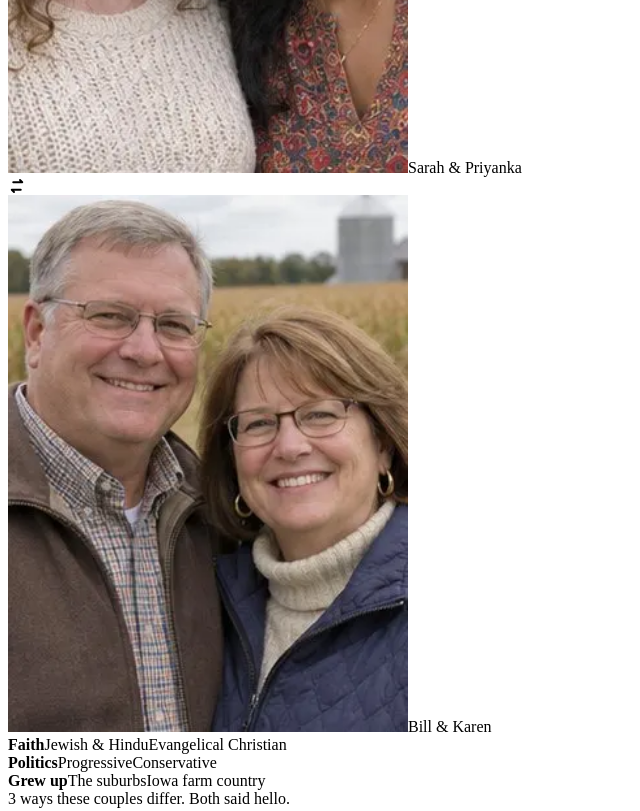
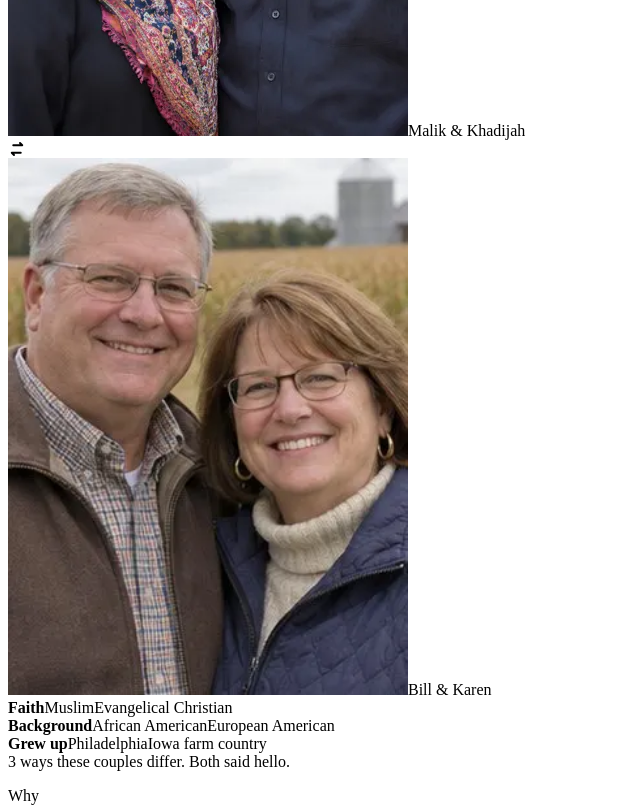
Before and after one commit to tomshubert/notlike-us, a plain HTML site: page src/pages/index.html in a window 1280 px wide. Shown: the part 500-1311 px from the top of the page, without its empty margins (0-640 px from the left). Drawn offline with Linux system fonts and the light colour scheme.

Commit message:
Lead with Malik & Khadijah and Bill & Karen
Co-Authored-By: Claude Opus 5.5 <noreply@anthropic.com>
Claude-Session: https://claude.ai/code/session_01WW95L1MysLLeqCpAW9NmUt

```diff
--- a/src/pages/index.html
+++ b/src/pages/index.html
@@ -15,14 +15,14 @@
 
     <figure class="match" style="margin:0" aria-label="Example of a notlike.us match between two couples">
       <div class="faces">
-        <div class="face"><img src="/img/p21.webp" alt="Sarah and Priyanka, a Jewish and Hindu couple" width="400" height="537"><span>Sarah &amp; Priyanka</span></div>
+        <div class="face"><img src="/img/p25.webp" alt="Malik and Khadijah, a Black Muslim couple from Philadelphia" width="400" height="500"><span>Malik &amp; Khadijah</span></div>
         <div class="swap" aria-hidden="true"><svg width="18" height="18" viewBox="0 0 24 24" fill="none" stroke="currentColor" stroke-width="2.6" stroke-linecap="round" stroke-linejoin="round"><path d="M7 7h12l-3-3M17 17H5l3 3"/></svg></div>
         <div class="face them"><img src="/img/p22.webp" alt="Bill and Karen, an evangelical couple from Iowa" width="400" height="537"><span>Bill &amp; Karen</span></div>
       </div>
       <div class="diffs">
-        <div class="diff"><b>Faith</b><span class="y">Jewish &amp; Hindu</span><span class="t">Evangelical Christian</span></div>
-        <div class="diff"><b>Politics</b><span class="y">Progressive</span><span class="t">Conservative</span></div>
-        <div class="diff"><b>Grew up</b><span class="y">The suburbs</span><span class="t">Iowa farm country</span></div>
+        <div class="diff"><b>Faith</b><span class="y">Muslim</span><span class="t">Evangelical Christian</span></div>
+        <div class="diff"><b>Background</b><span class="y">African American</span><span class="t">European American</span></div>
+        <div class="diff"><b>Grew up</b><span class="y">Philadelphia</span><span class="t">Iowa farm country</span></div>
       </div>
       <figcaption class="count">3 ways these couples differ. Both said hello.</figcaption>
     </figure>
```
Also changed, not shown: src/img/p21.webp (deleted), src/img/p25.webp (added), src/og.png.
